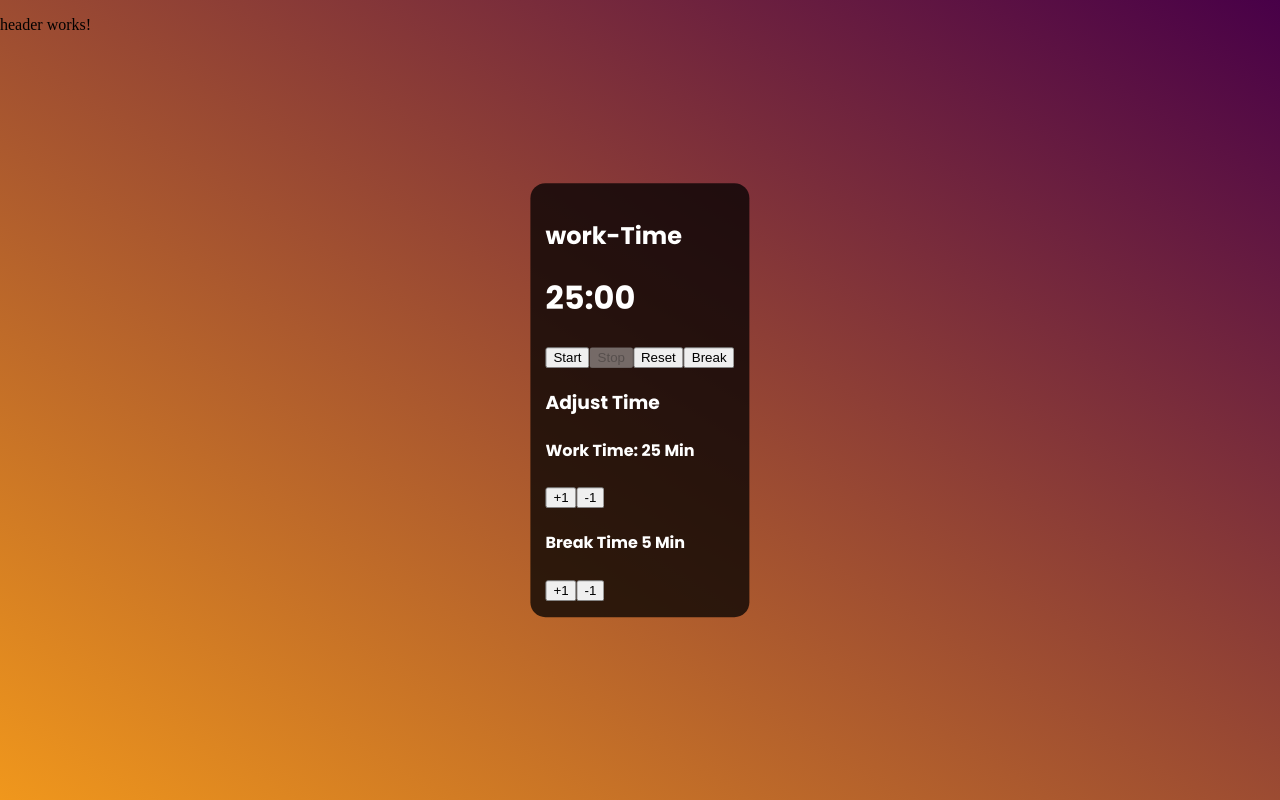
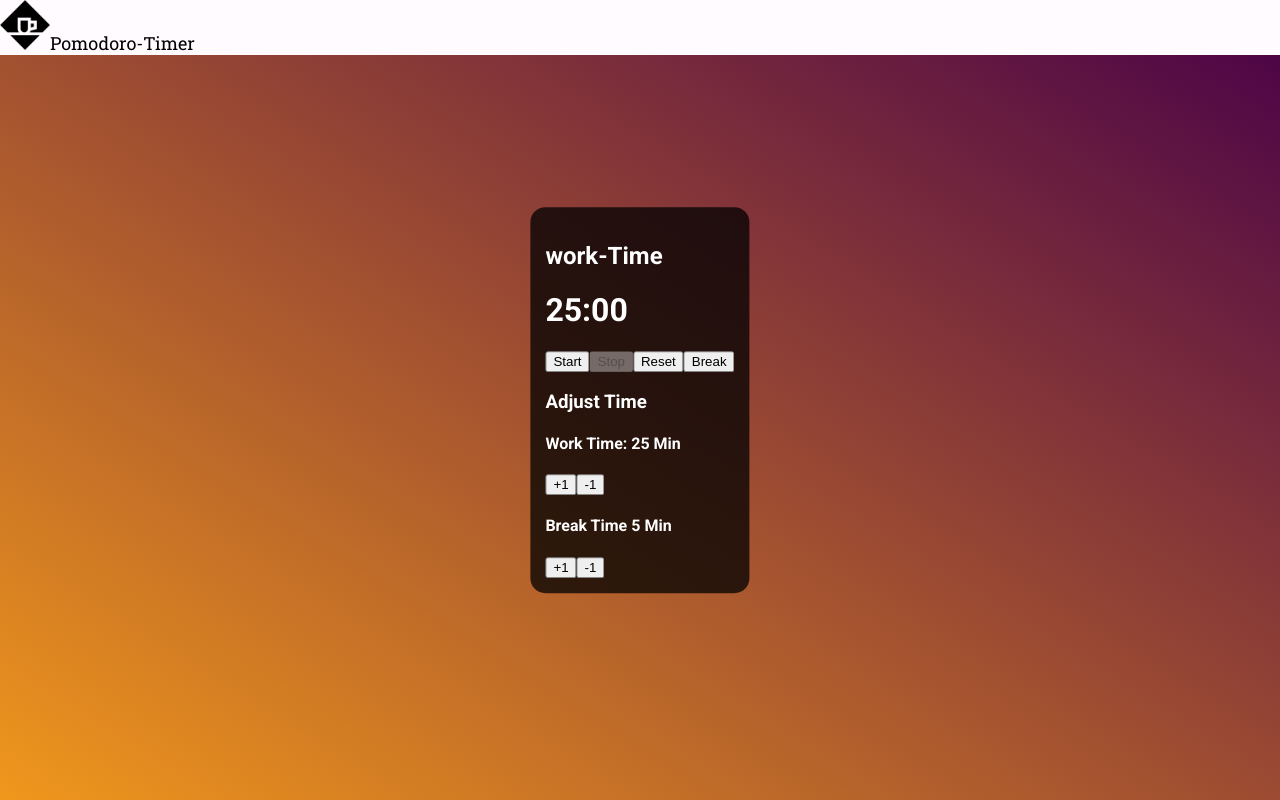
Before and after one commit to JLpensador/Pomodoro_Timer, an Angular app: page / in a window 1280 px wide. Built offline with nearby package versions, Linux system fonts and the light colour scheme.

Commit message:
Feat: Adiciona Componentes para Header

```diff
--- a/src/app/app.component.scss
+++ b/src/app/app.component.scss
@@ -1,5 +1,11 @@
+:host app-header {
+  font-family: "Roboto Slab", serif;
+  font-optical-sizing: auto;
+  font-style: normal;
+}
+
 :host app-timer {
-  font-family: "Poppins", sans-serif;
+  font-family: "Roboto", sans-serif;
   font-weight: 100;
   font-style: normal;
 }
--- a/src/app/components/header/header.component.html
+++ b/src/app/components/header/header.component.html
@@ -1 +1,9 @@
-<p>header works!</p>
+<nav class="navbar navbar-expand-lg bg-body-tertiary">
+  <div class="container-fluid">
+    <img src="favicon.png" alt="Logo" class="me-3 icon" />
+    <a class="navbar-brand fw-bold" routerLink="">Pomodoro-Timer</a>
+    <div class="collapse navbar-collapse" id="navbarNav">
+      <ul class="navbar-nav"></ul>
+    </div>
+  </div>
+</nav>
--- a/src/app/components/header/header.component.scss
+++ b/src/app/components/header/header.component.scss
@@ -0,0 +1,12 @@
+.bg-body-tertiary {
+  background-color: #fffbff !important;
+}
+
+.icon {
+  width: 50px;
+}
+
+.container-fluid {
+  font-weight: 400;
+  font-size: large;
+}
--- a/src/styles.scss
+++ b/src/styles.scss
@@ -1,2 +1,4 @@
 /* You can add global styles to this file, and also import other style files */
-@import url("https://fonts.googleapis.com/css2?family=Poppins:wght@100;200;300;400;500;600;700;800;900&display=swap");
+@import url("https://fonts.googleapis.com/css2?family=Inter:ital,opsz,wght@0,14..32,100..900;1,14..32,100..900&family=Roboto:ital,wght@0,100;0,300;0,400;0,500;0,700;0,900;1,100;1,300;1,400;1,500;1,700;1,900&display=swap");
+
+@import url("https://fonts.googleapis.com/css2?family=Inter:ital,opsz,wght@0,14..32,100..900;1,14..32,100..900&family=Merriweather:ital,wght@0,300;0,400;0,700;0,900;1,300;1,400;1,700;1,900&family=Roboto+Slab:wght@100..900&family=Roboto:ital,wght@0,100;0,300;0,400;0,500;0,700;0,900;1,100;1,300;1,400;1,500;1,700;1,900&display=swap");
```
Also changed, not shown: public/favicon.png (added).
